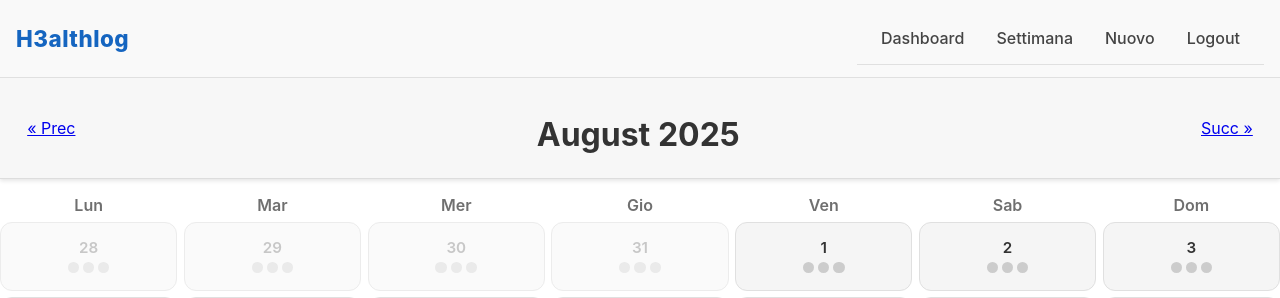
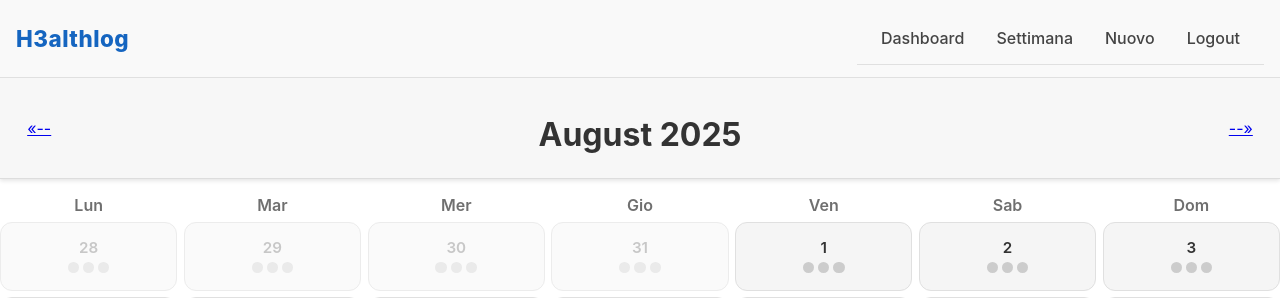
Before and after one commit to ar3ac/h3althlog, a Flask app: page /month in a window 1280 px wide. Shown: the top 298 px of the page. Run offline with Flask 3, Linux system fonts and the light colour scheme; data that the repository does not hold is empty; parts of the project's set-up code (start-up, migrations or seed data) failed here and were passed over.

Commit message:
month header fixing

```diff
--- a/src/h3althlog/templates/month.html
+++ b/src/h3althlog/templates/month.html
@@ -1,11 +1,11 @@
 {% extends 'base.html' %}
 {% block content %}
 <header class="month-header">
-  <a class="btn" href="{{ url_for('main.month_view', y=prev[0], m=prev[1]) }}" class="month-prev">« Prec</a>
+  <a class="btn" href="{{ url_for('main.month_view', y=prev[0], m=prev[1]) }}" class="month-prev">«--</a>
   <h1 class="month-title">{{ label }}</h1>
   <div class="month-actions">
 
-    <a class="btn" href="{{ url_for('main.month_view', y=next[0], m=next[1]) }}" class="month-next">Succ »</a>
+    <a class="btn" href="{{ url_for('main.month_view', y=next[0], m=next[1]) }}" class="month-next">--»</a>
   </div>
 </header>
 
```
